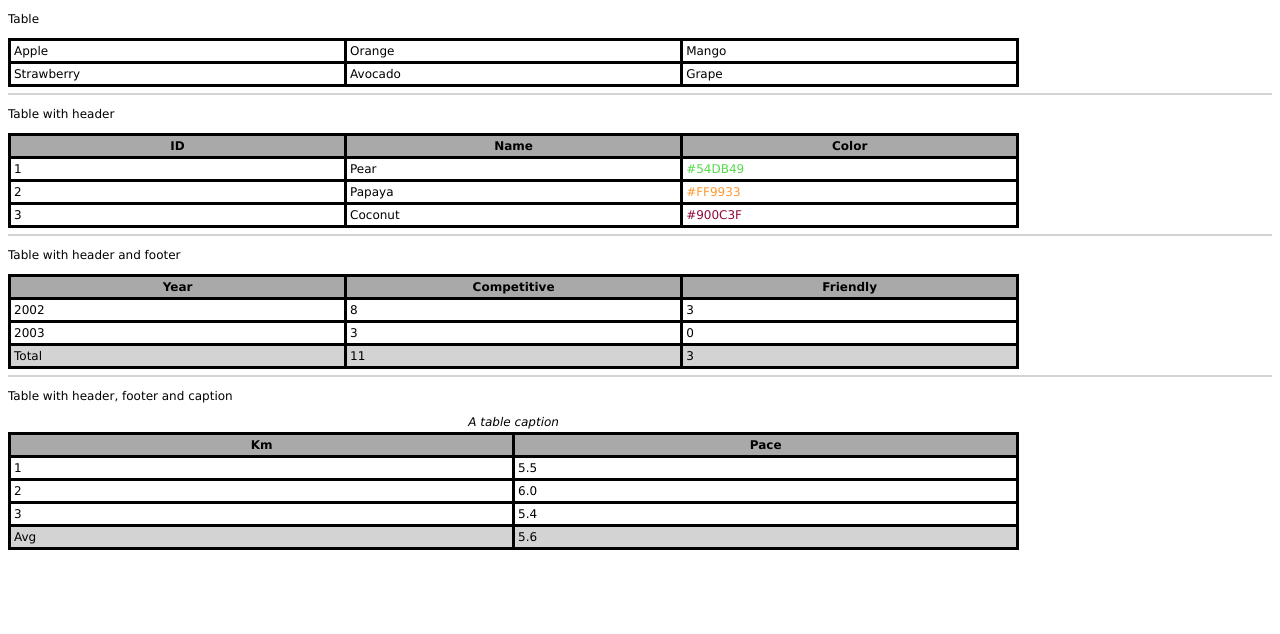
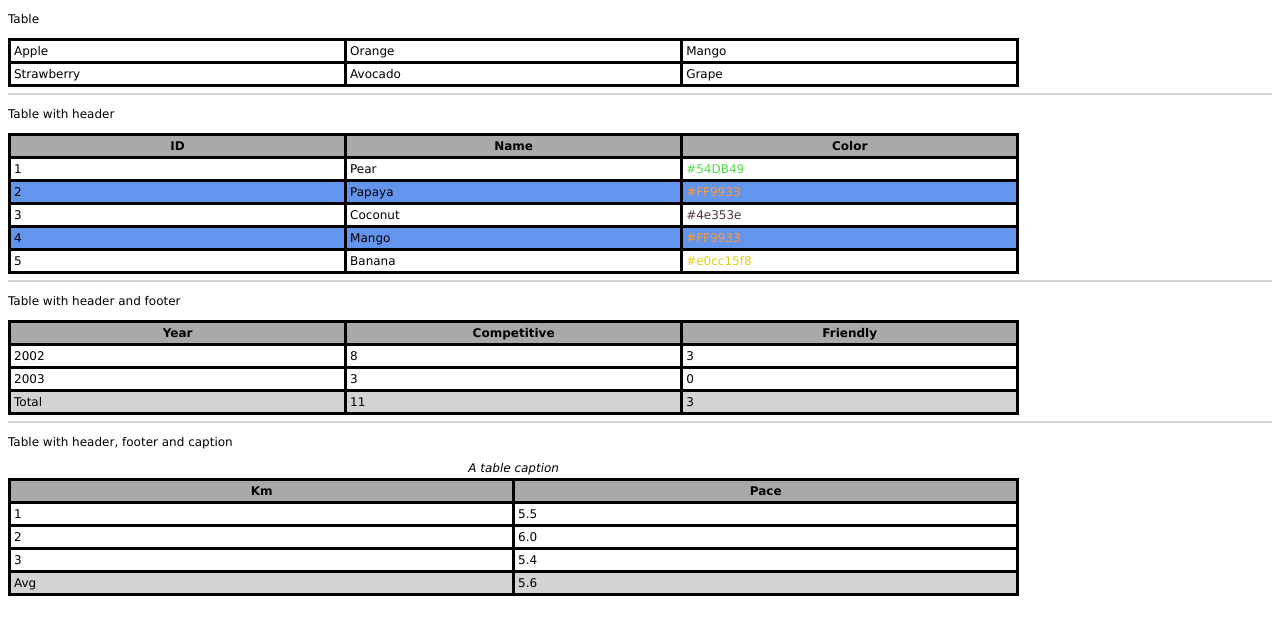
Before and after one commit to marionzr/code-snippets, a plain HTML site: page html/tables/simple.html in a window 1280 px wide. Drawn offline with Linux system fonts and the light colour scheme.

Commit message:
Style
Setting alternating colors on a simple table

```diff
--- a/css/table.css
+++ b/css/table.css
@@ -43,3 +43,7 @@ tr:hover {
 .frontend {
   background-color: greenyellow;
 }
+
+.even-odd-rows tr:nth-child(even) {
+  background-color: cornflowerblue;
+}
--- a/html/tables/simple.html
+++ b/html/tables/simple.html
@@ -34,7 +34,7 @@
                 <th>Color</th>
             </tr>
         </thead>
-        <tbody>
+        <tbody class="even-odd-rows">
             <tr>
                 <td>1</td>
                 <td>Pear</td>
@@ -48,7 +48,17 @@
             <tr>
                 <td>3</td>
                 <td>Coconut</td>
-                <td><span style="color: #900C3F;">#900C3F</span></td>
+                <td><span style="color: #4e353e;">#4e353e</span></td>
+            </tr>
+            <tr>
+                <td>4</td>
+                <td>Mango</td>
+                <td><span style="color: #FF9933;">#FF9933</span></td>
+            </tr>
+            <tr>
+                <td>5</td>
+                <td>Banana</td>
+                <td><span style="color: #e0cc15f8;">#e0cc15f8</span></td>
             </tr>
         </tbody>
     </table>
```
